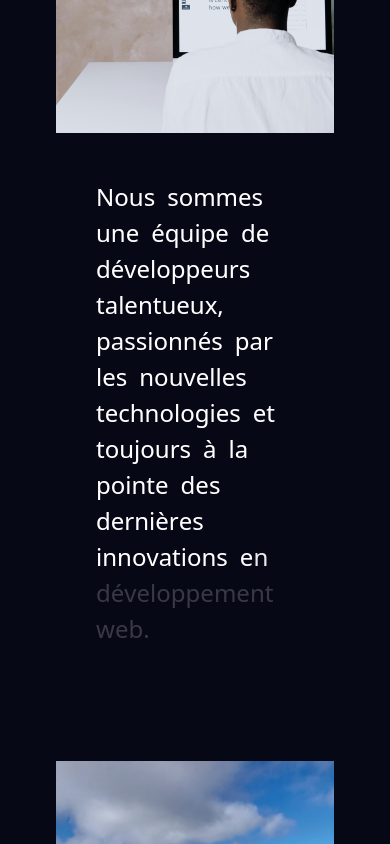
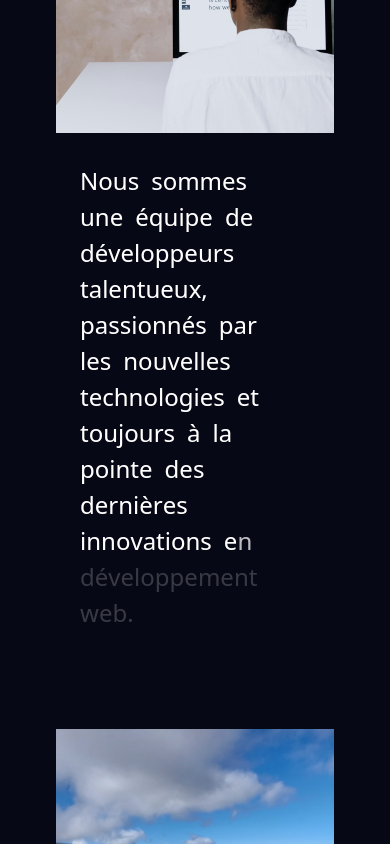
Before and after one commit to GITKLM/siteweb974, a Next.js app: page /apropos in a window 390 px wide. Shown: the part 800-1644 px from the top of the page. Built offline with nearby package versions, Linux system fonts and the light colour scheme.

Commit message:
p-apropos

```diff
--- a/app/components/Word.tsx
+++ b/app/components/Word.tsx
@@ -28,7 +28,7 @@ export default function Paragraph({ paragraph }: ParagraphProps) {
   return (
     <p
       ref={container}
-      className="flex text-2xl md:text-4xl leading-none p-10 max-w-4xl text-white flex-wrap"
+      className="flex text-2xl md:text-4xl leading-none p-6 sm:p-10 max-w-4xl text-white flex-wrap"
     >
       {words.map((word, i) => {
         const start = i / words.length;
```
